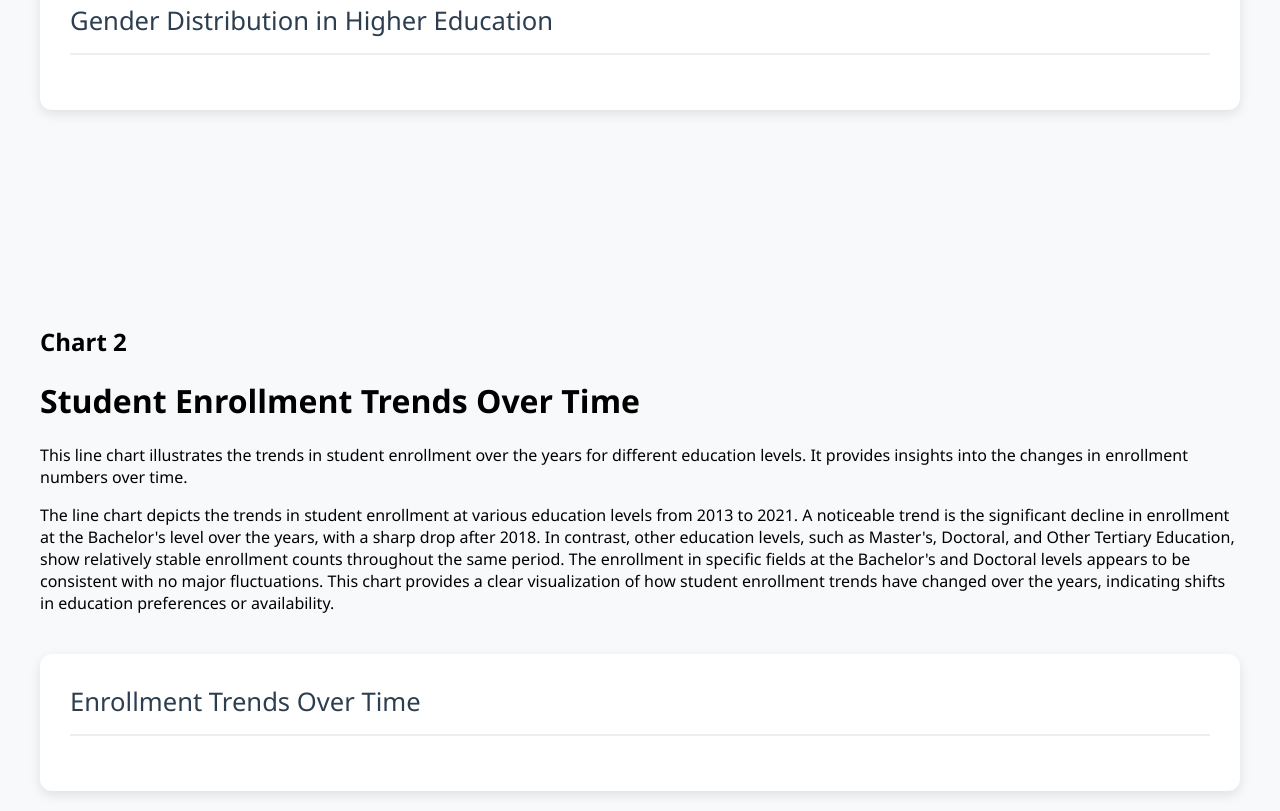
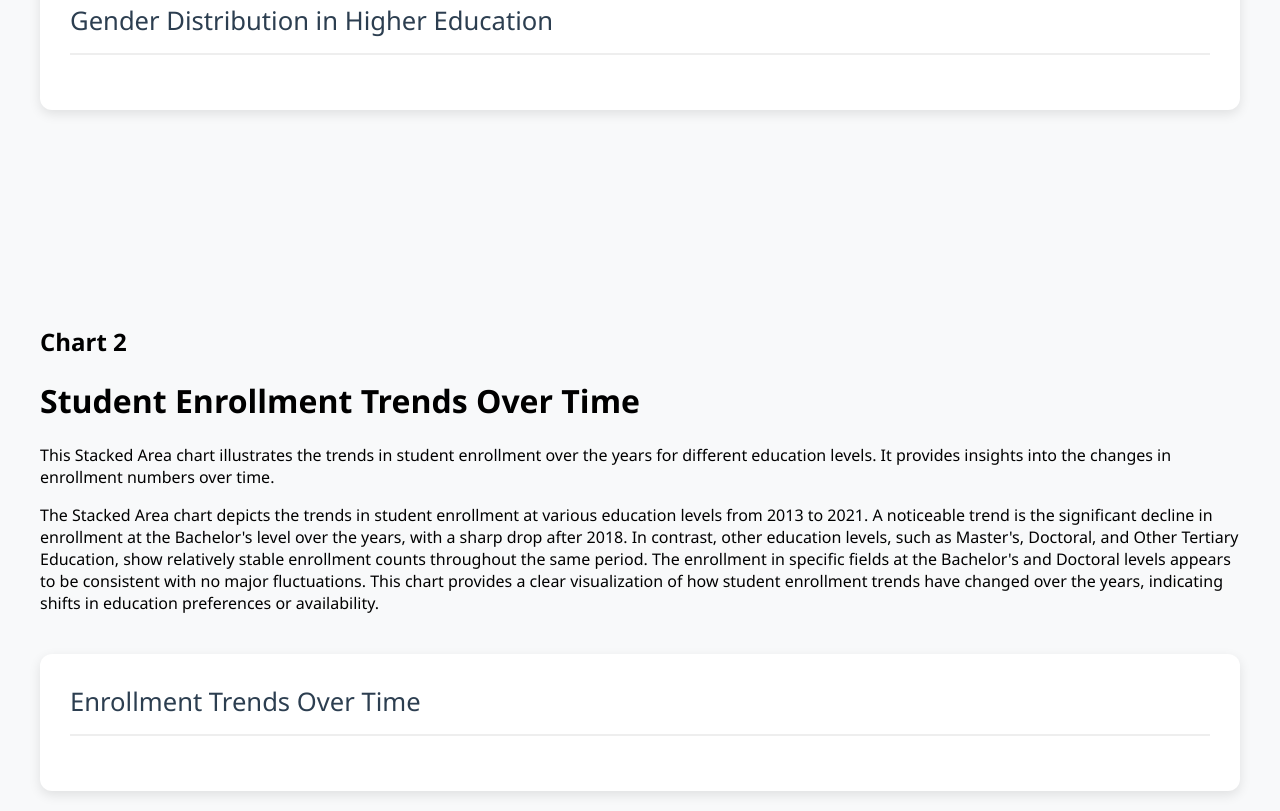
Before and after one commit to ShayanAlvn/dv_final, a plain HTML site: page index.html in a window 1280 px wide. Shown: the part 414-1225 px from the top of the page. Drawn offline with nearby package versions, Linux system fonts and the light colour scheme; no server answers.

Commit message:
Update index.html

```diff
--- a/index.html
+++ b/index.html
@@ -132,7 +132,7 @@
 
   <div class="description">
     <h1>Student Enrollment Trends Over Time</h1>
-    <p>This line chart illustrates the trends in student enrollment over the years for different education levels. It provides insights into the changes in enrollment numbers over time.</p>
+    <p>This Stacked Area chart illustrates the trends in student enrollment over the years for different education levels. It provides insights into the changes in enrollment numbers over time.</p>
 </div>
 
 <div class="chart-container">
@@ -140,7 +140,7 @@
 </div>
 
 <div class="chart-description">
-    <p>The line chart depicts the trends in student enrollment at various education levels from 2013 to 2021. A noticeable trend is the significant decline in enrollment at the Bachelor's level over the years, with a sharp drop after 2018. In contrast, other education levels, such as Master's, Doctoral, and Other Tertiary Education, show relatively stable enrollment counts throughout the same period. The enrollment in specific fields at the Bachelor's and Doctoral levels appears to be consistent with no major fluctuations. This chart provides a clear visualization of how student enrollment trends have changed over the years, indicating shifts in education preferences or availability.</p>
+    <p>The Stacked Area chart depicts the trends in student enrollment at various education levels from 2013 to 2021. A noticeable trend is the significant decline in enrollment at the Bachelor's level over the years, with a sharp drop after 2018. In contrast, other education levels, such as Master's, Doctoral, and Other Tertiary Education, show relatively stable enrollment counts throughout the same period. The enrollment in specific fields at the Bachelor's and Doctoral levels appears to be consistent with no major fluctuations. This chart provides a clear visualization of how student enrollment trends have changed over the years, indicating shifts in education preferences or availability.</p>
 </div>
 
   <div id="enrollmentChart" class="visualization">
```
